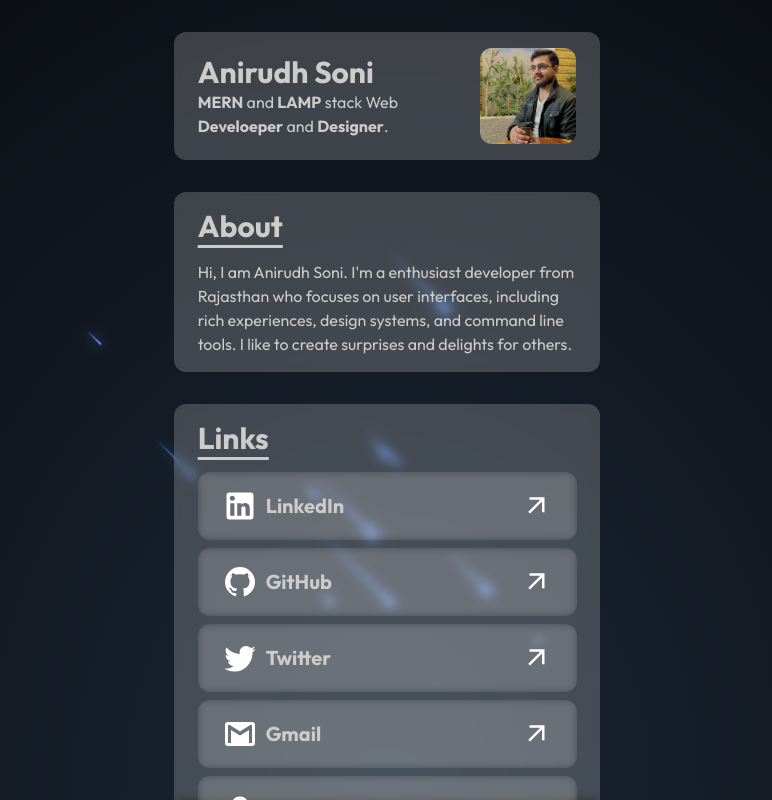
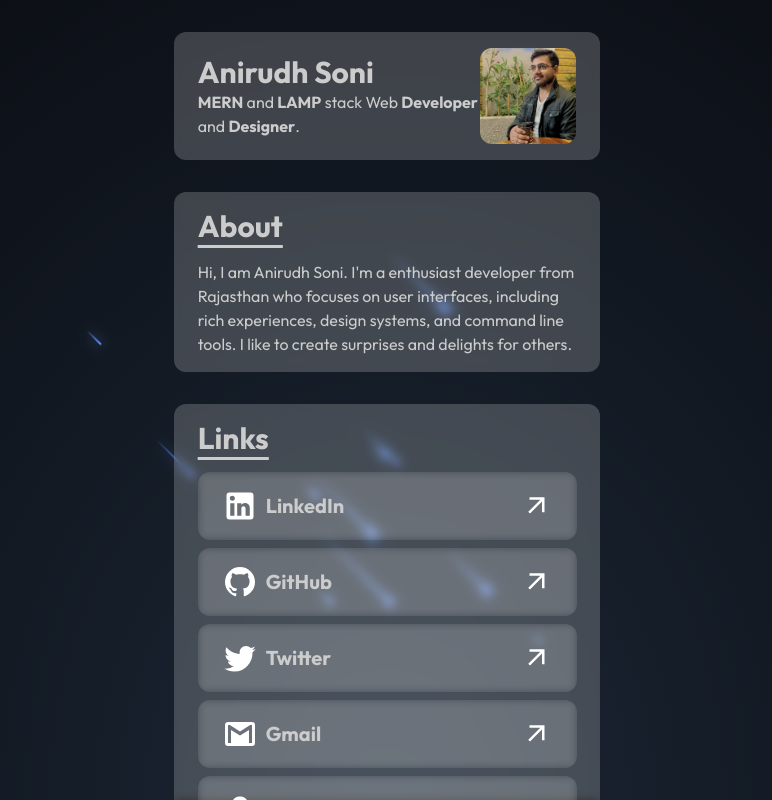
Before and after one commit to AniruddhaSoni/next-linktree, a Next.js app: page / in a window 1280 px wide. Shown: the top 800 px of the page, without its empty margins (253-1025 px from the left). Built offline with nearby package versions, Linux system fonts and the light colour scheme.

Commit message:
spwlling correction

```diff
--- a/components/Header.jsx
+++ b/components/Header.jsx
@@ -8,7 +8,7 @@ export default function Header() {
         <p className="text-3xl font-bold">Anirudh Soni</p>
         <p>
           <strong>MERN</strong> and <strong>LAMP</strong> stack Web{" "}
-          <strong>Develoeper</strong> and <strong>Designer</strong>.
+          <strong>Developer</strong> and <strong>Designer</strong>.
         </p>
       </div>
       <div className="avatar">
```
